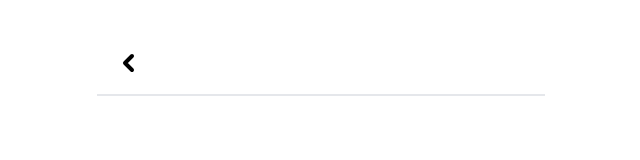
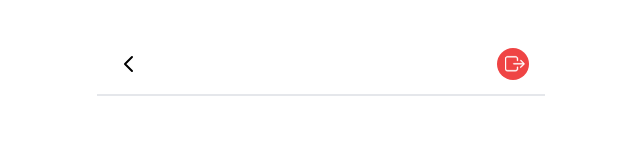
Before and after one commit to CaturAgeng/WeRent-FE, a Next.js app: page /product/view in a window 1280 px wide. Shown: the top 160 px of the page, without its empty margins (319-959 px from the left). Built offline with nearby package versions, Linux system fonts and the light colour scheme.

Commit message:
feat/view-product - adding top navigation logout button

```diff
--- a/app/product/view/page.tsx
+++ b/app/product/view/page.tsx
@@ -84,8 +84,9 @@ export default function ProductViewWrapper() {
             <div className="relative w-full h-[640px] flex items-center justify-center overflow-hidden">
                 <Image
                     src={currentProduct.image[currentImageIndex]}
-                    layout="fill"
-                    objectFit="cover"
+                    fill
+                    priority
+                    style={{objectFit: 'cover'}}
                     alt={currentProduct.name}
                 />
                 {/* Navigation Buttons */}
--- a/features/product/components/TopNavigation/index.tsx
+++ b/features/product/components/TopNavigation/index.tsx
@@ -1,15 +1,20 @@
+'use client'
+
 export default function TopNavigation() {
+    const handleLogout = () => {
+        // Logic for handling logout, e.g., clearing authentication tokens, redirecting to login page, etc.
+        console.log('Logout button clicked');
+    };
 
     return (
         <div className="w-full h-24 flex-col bg-white border-b-2 z-50">
-                <div className="w-screen h-1/3 "></div>
-                <div className="w-screen h-2/3 p-4 flex flex-row justify-start items-center">
-                    <div className="rounded-full w-8 h-8 flex items-center cursor-pointer justify-center hover:bg-gray-300">
+                <div className="w-screen max-w-md pt-12 p-4 flex flex-row justify-between items-center">
+                    <button className="rounded-full w-8 h-8 flex items-center cursor-pointer justify-center hover:bg-gray-300">
                         <svg
                             xmlns="http://www.w3.org/2000/svg"
                             fill="none"
                             viewBox="0 0 24 24"
-                            strokeWidth={4}
+                            strokeWidth={2}
                             stroke="currentColor"
                             className="w-6 h-6"
                         >
@@ -19,7 +24,37 @@ export default function TopNavigation() {
                             d="M15 19l-7-7 7-7"
                             />
                         </svg>
-                    </div>
+                    </button>
+                    <button
+                        onClick={handleLogout}
+                        className="rounded-full w-8 h-8 flex items-center bg-red-500 cursor-pointer text-white hover:bg-red-600 focus:outline-none"
+                    >
+                        <svg
+                            xmlns="http://www.w3.org/2000/svg"
+                            viewBox="0 0 500 500"
+                            fill="white"
+                            strokeWidth={10}
+                            stroke="white"
+                            xmlSpace="preserve"
+                            className="w-5 h-5 ml-2"
+                        >
+                            <path
+                                strokeLinecap="round"
+                                strokeLinejoin="round"
+                                d="M0,121.05v248.2c0,34.2,27.9,62.1,62.1,62.1h200.6c34.2,0,62.1-27.9,62.1-62.1v-40.2c0-6.8-5.5-12.3-12.3-12.3
+                                s-12.3,5.5-12.3,12.3v40.2c0,20.7-16.9,37.6-37.6,37.6H62.1c-20.7,0-37.6-16.9-37.6-37.6v-248.2c0-20.7,16.9-37.6,37.6-37.6h200.6
+                                c20.7,0,37.6,16.9,37.6,37.6v40.2c0,6.8,5.5,12.3,12.3,12.3s12.3-5.5,12.3-12.3v-40.2c0-34.2-27.9-62.1-62.1-62.1H62.1
+                                C27.9,58.95,0,86.75,0,121.05z"
+                            />
+                            <path
+                                strokeLinecap="round"
+                                strokeLinejoin="round"
+                                d="M385.4,337.65c2.4,2.4,5.5,3.6,8.7,3.6s6.3-1.2,8.7-3.6l83.9-83.9c4.8-4.8,4.8-12.5,0-17.3l-83.9-83.9
+                                c-4.8-4.8-12.5-4.8-17.3,0s-4.8,12.5,0,17.3l63,63H218.6c-6.8,0-12.3,5.5-12.3,12.3c0,6.8,5.5,12.3,12.3,12.3h229.8l-63,63
+                                C380.6,325.15,380.6,332.95,385.4,337.65z"
+                            />
+                        </svg>
+                    </button>
                 </div>
             </div>
     );
```
